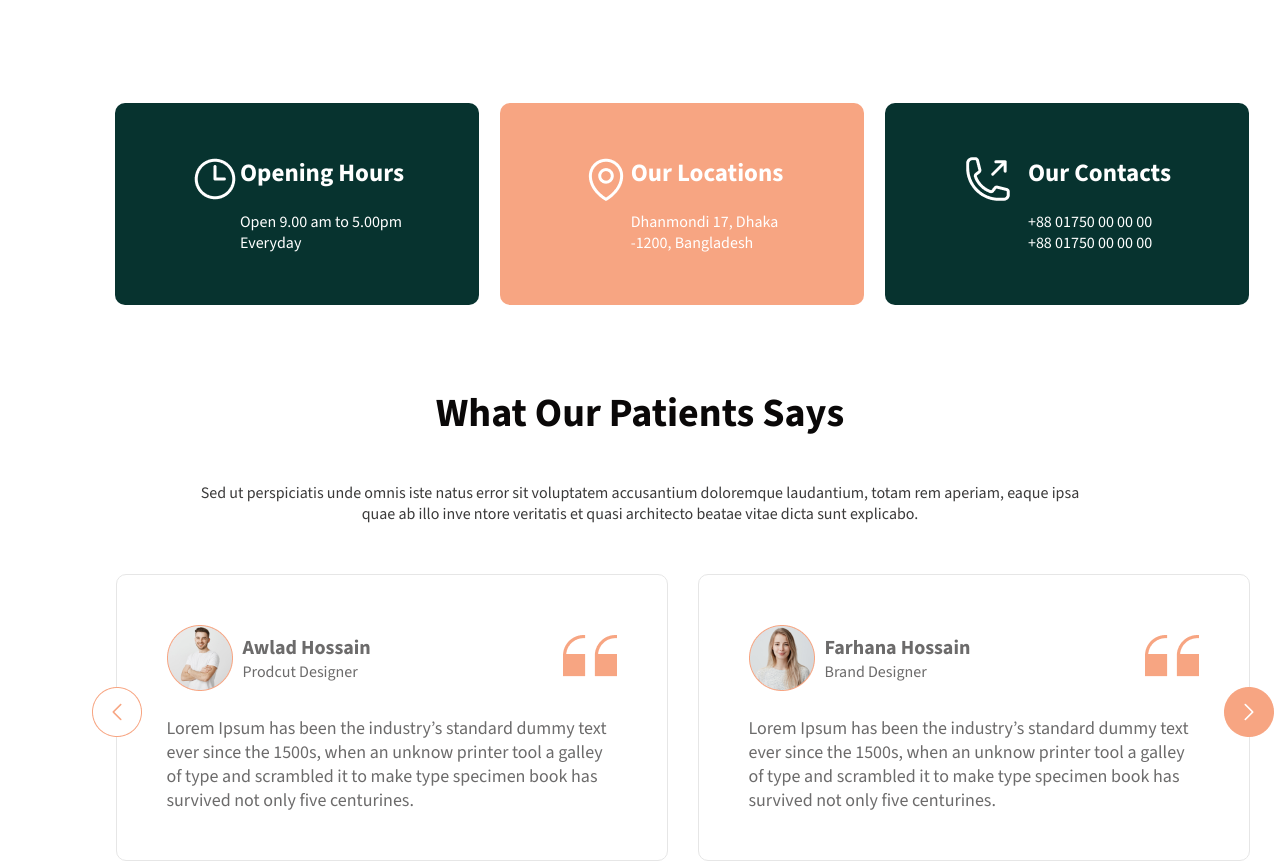
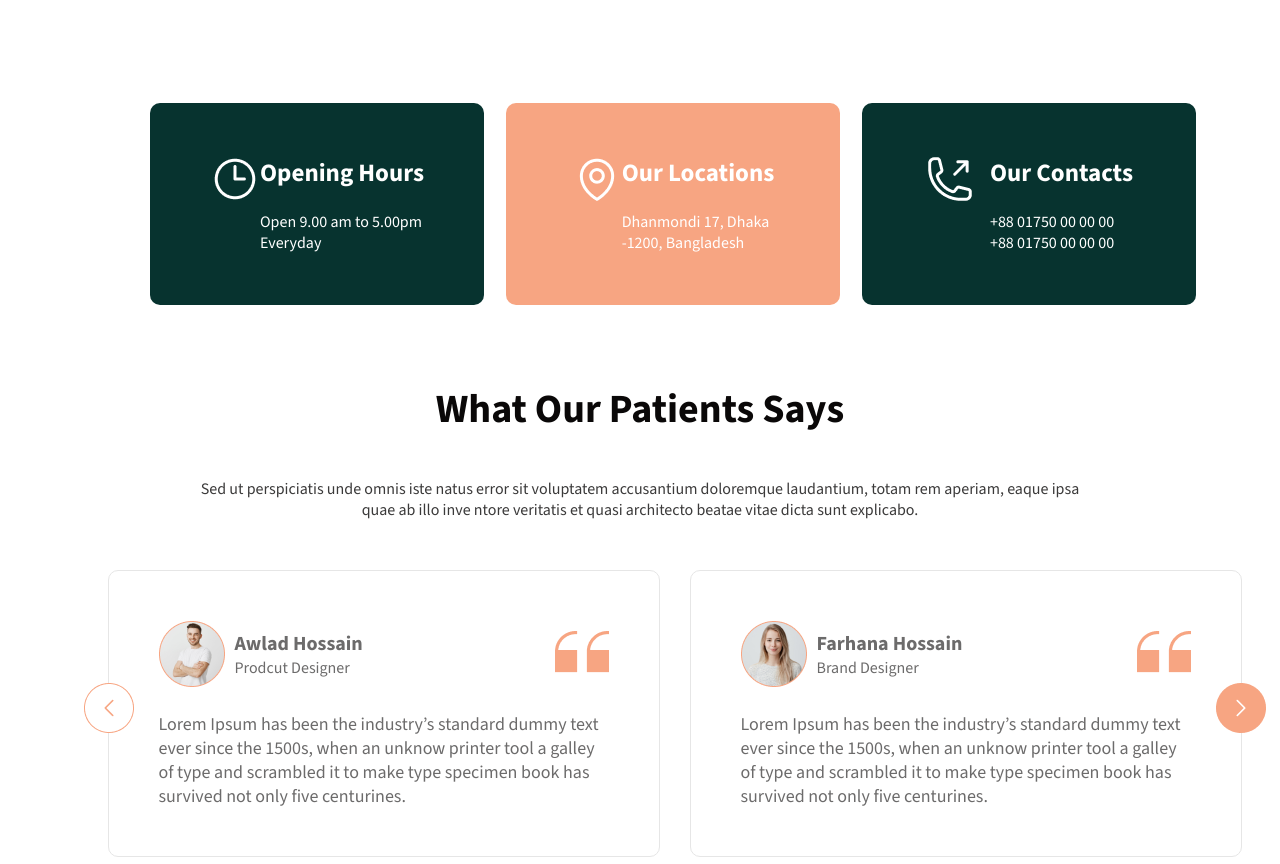
Before and after one commit to PritrirajPartho/doc-house-figma-html-css, a plain HTML site: page index.html in a window 1280 px wide. Shown: the part 1888-2752 px from the top of the page. Drawn offline with nearby package versions, Linux system fonts and the light colour scheme.

Commit message:
well-done

```diff
--- a/index.html
+++ b/index.html
@@ -72,7 +72,7 @@
                     <p>Open 9.00 am to 5.00pm <br>Everyday</p>
                 </div>
             </div>
-            <div class="info" style="background-color: #F7A582;" >
+            <div class="info info-middle" style="background-color: #F7A582;" >
                 <div>
                     <img src="images/icon-2.png" alt="">
                 </div>
--- a/responsive.css
+++ b/responsive.css
@@ -246,9 +246,7 @@
         grid-template-columns: repeat(1, 1fr);
         justify-items: center;
         grid-gap: 0;
-        margin-left: 3%;
-        margin-right: 5%;
-        margin-bottom: 50px;
+        padding: 0 10px 0 10px;
     }
     .consultant{
         width: 299px;
--- a/style.css
+++ b/style.css
@@ -188,9 +188,10 @@
 .info-section{
     display: flex;
     justify-content: center;
-    margin-left: 83px;
     margin-top: 100px;
-    margin-bottom: 80px;
+    margin-bottom: 76px;
+    margin-left: 150px;
+    margin-right: 84px;
 }
 .info{
     display: flex;
@@ -200,8 +201,17 @@
     height: 202px;
     border-radius: 10px;
     color: #FFFFFF;
-    margin-right: 10px;
-    margin-left: 11px;
+}
+.info-middle{
+    display: flex;
+    justify-content: center;
+    align-items: center;
+    width: 364px;
+    height: 202px;
+    border-radius: 10px;
+    color: #FFFFFF;
+    margin-right: 22px;
+    margin-left: 22px;
 }
 .info div img{
     padding-top: 0px;
@@ -211,7 +221,7 @@
 .client-satisfaction-section{
     display: flex;
     justify-content: center;
-    margin-left: 60px;
+    margin-left: 44px;
     margin-right: 5px;
 }
 .patient{
@@ -244,8 +254,7 @@
     display: grid;
     grid-template-columns: repeat(3, 1fr);
     justify-items: center;
-    margin-bottom: 50px;
-    margin: 0 52px 0 133px;
+    padding: 0 67px 0 133px;
 }
 .consultant{
     width: 299px;
```
